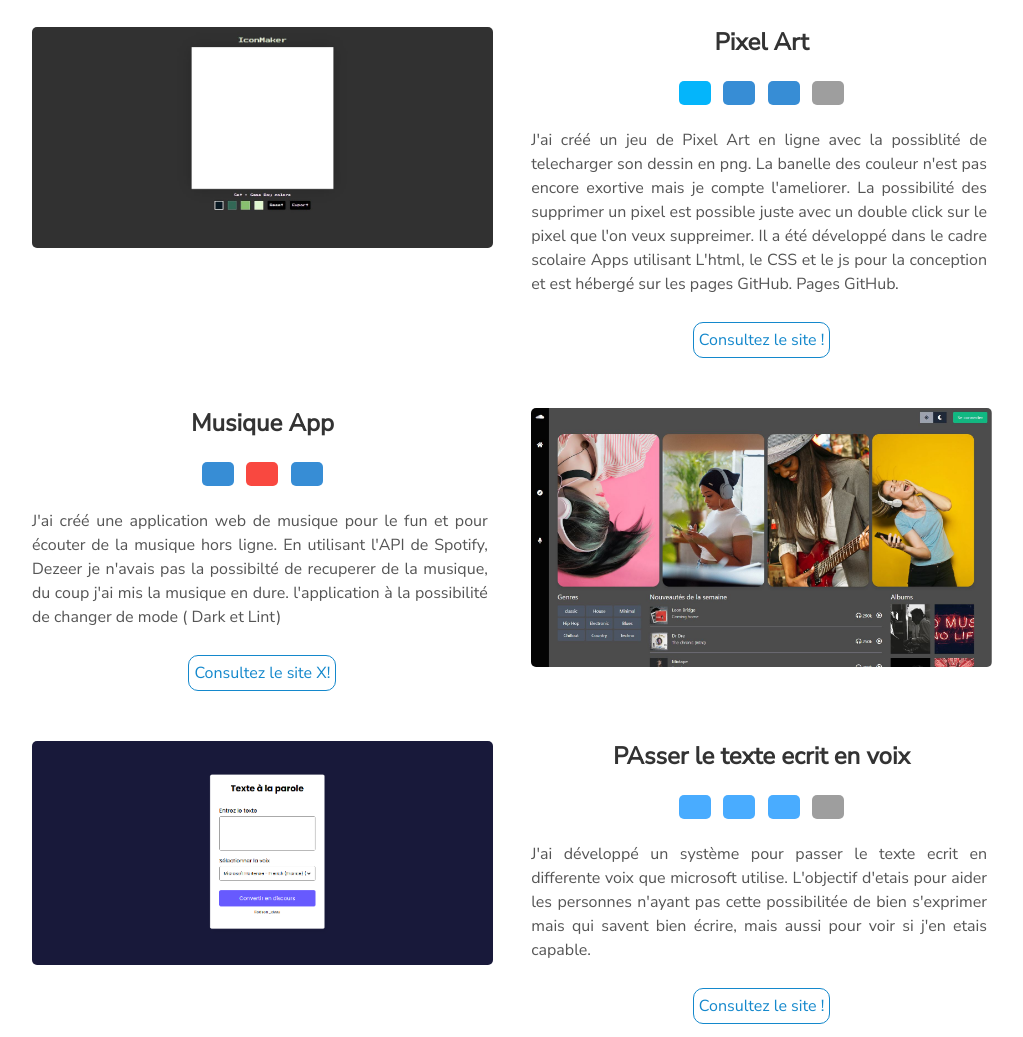
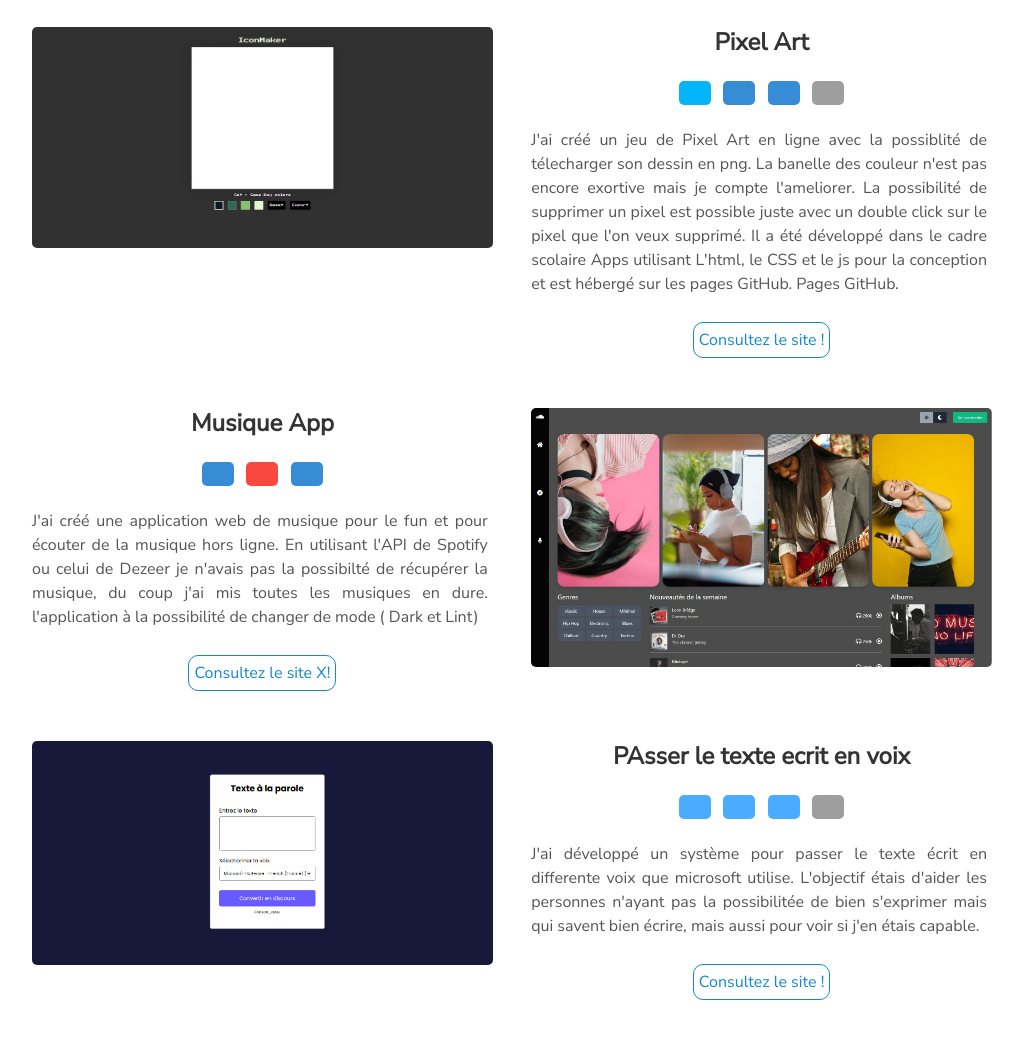
Before and after one commit to BriceBOKATOLA/Alternance.io, a plain HTML site: page index.html in a window 1280 px wide. Shown: the part 2273-3310 px from the top of the page, without its empty margins (128-1151 px from the left). Drawn offline with nearby package versions, Linux system fonts and the light colour scheme; grey boxes are pictures that could not be loaded.

Commit message:
Update index.html
corrections des textes

```diff
--- a/index.html
+++ b/index.html
@@ -171,8 +171,8 @@
           &nbsp;
           <img height="32" width="32" src="https://unpkg.com/simple-icons@3.4.0/icons/github.svg" />
           <p style="text-align: justify">
-            J'ai créé un jeu de Pixel Art en ligne avec la possiblité de telecharger son dessin en png.
-            La banelle des couleur n'est pas encore exortive mais je compte l'ameliorer. La possibilité des supprimer un pixel est possible juste avec un double click sur le pixel que l'on veux suppreimer.
+            J'ai créé un jeu de Pixel Art en ligne avec la possiblité de télecharger son dessin en png.
+            La banelle des couleur n'est pas encore exortive mais je compte l'ameliorer. La possibilité de supprimer un pixel est possible juste avec un double click sur le pixel que l'on veux supprimé.
             Il a été développé dans le cadre scolaire Apps utilisant L'html, le CSS et le js pour la conception et est hébergé sur les pages GitHub.
             Pages GitHub.
           </p>
@@ -205,7 +205,7 @@
           </div>
           <p style="text-align: justify">
             J'ai créé une application web de musique pour le fun et pour écouter de la musique hors ligne.
-            En utilisant l'API de Spotify, Dezeer je n'avais pas la possibilté de recuperer de la musique, du coup j'ai mis la musique en dure.
+            En utilisant l'API de Spotify ou celui de Dezeer je n'avais pas la possibilté de récupérer la musique, du coup j'ai mis toutes les musiques en dure.
             l'application à la possibilité de changer de mode ( Dark et Lint)
           </p>
           <a class="project-link" target="_blank" href="#">
@@ -240,8 +240,8 @@
 
           </div>
           <p style="text-align: justify">
-            J'ai développé un système pour passer le texte ecrit en differente voix que microsoft utilise. L'objectif d'etais pour aider
-            les personnes n'ayant pas cette possibilitée de bien s'exprimer mais qui savent bien écrire, mais aussi pour voir si j'en etais capable.
+            J'ai développé un système pour passer le texte écrit en differente voix que microsoft utilise. L'objectif étais d'aider
+            les personnes n'ayant pas la possibilitée de bien s'exprimer mais qui savent bien écrire, mais aussi pour voir si j'en étais capable.
           </p>
           <a class="project-link" target="_blank" href="https://bricebokatola.github.io/TexteenParole.io/">
             Consultez le site !
```
